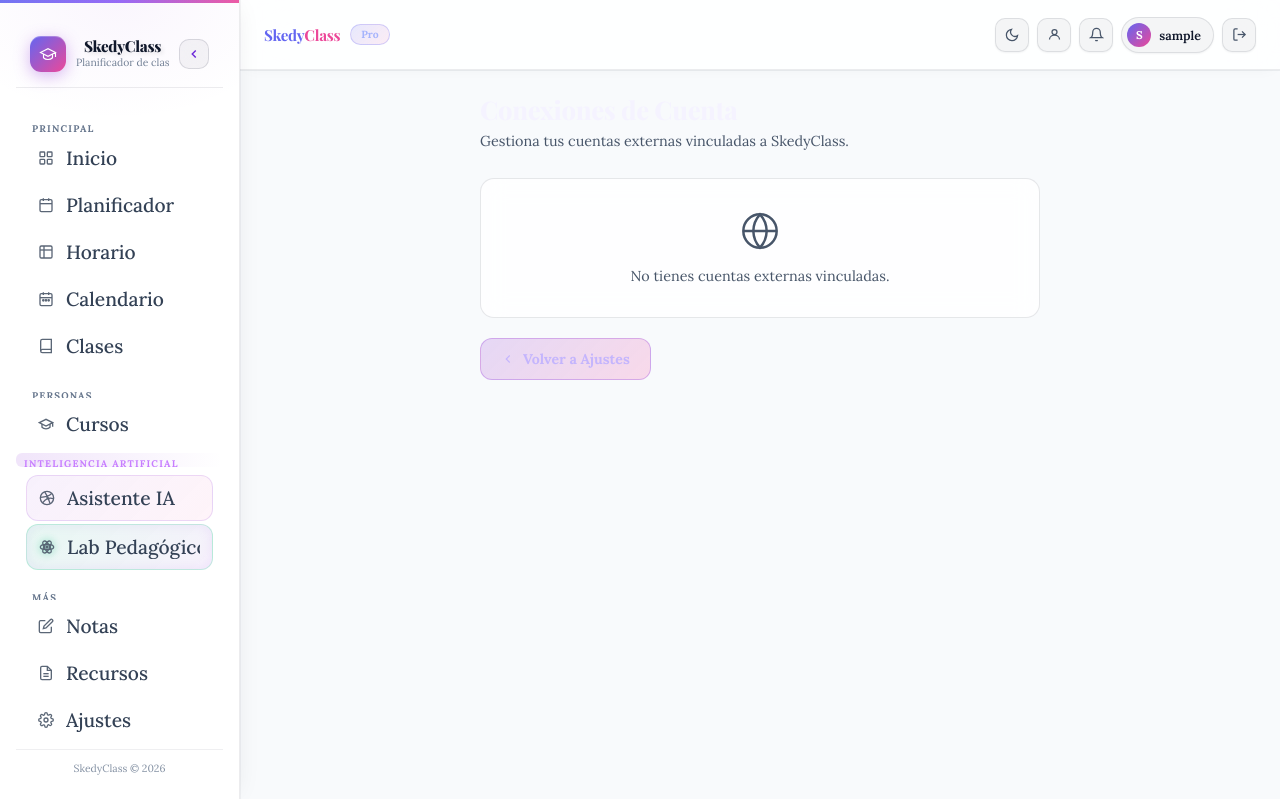
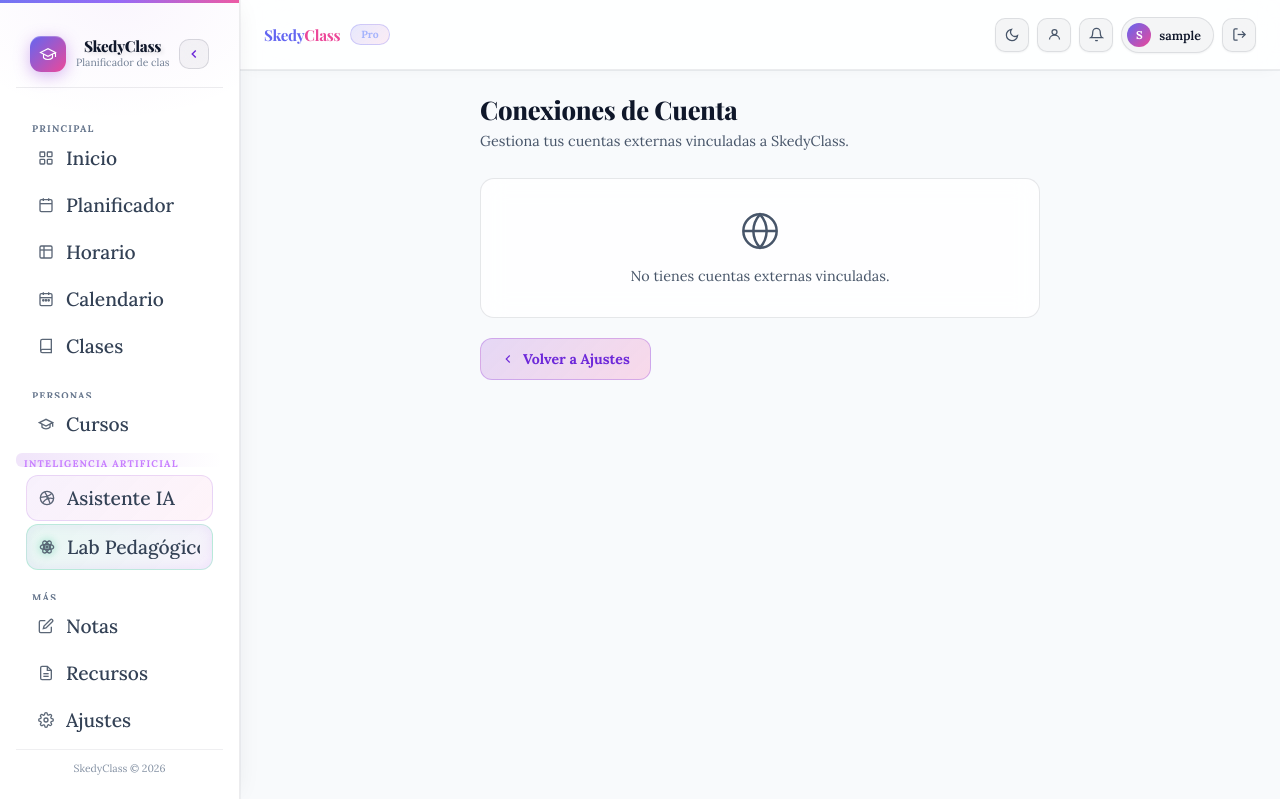
Before and after one commit to Skedyclass/Skedyclass, a Django app: a page that uses planificador/templates/socialaccount/connections.html in a window 1280 px wide. Shown: the top 799 px of the page. Run offline with Django 5.2, Linux system fonts and the light colour scheme; a user stored in the database is signed in; tables that the repository leaves empty hold one stand-in row (values such as "Sample post"); some libraries are stand-ins or nearby versions.

Commit message:
Modo claro en la ultima vista pendiente (conexiones de cuenta)
socialaccount/connections.html era la unica plantilla del shell de la app sin
bloque [data-theme=light]. Sus titulos usaban color inline #f5f3ff (invisible
en claro). Se anade un bloque de overrides Professional Slate. Con esto, las
17 vistas de la app tienen cobertura de modo claro; el oscuro sigue intacto.

Co-Authored-By: Claude Opus 4.8 <noreply@anthropic.com>

```diff
--- a/planificador/templates/socialaccount/connections.html
+++ b/planificador/templates/socialaccount/connections.html
@@ -4,6 +4,12 @@
 {% block title %}Conexiones de Cuenta · SkedyClass{% endblock %}
 
 {% block content %}
+<style>
+/* MODO CLARO (Professional Slate) — esta vista usa colores en estilo inline. */
+[data-theme="light"] [style*="color:#f5f3ff"]{color:#0f172a!important}
+[data-theme="light"] [style*="color:#c4b5fd"]{color:#6d28d9!important}
+[data-theme="light"] [style*="rgba(255,255,255,.06)"]{border-color:#e2e8f0!important}
+</style>
 <div style="max-width:560px;margin:0 auto">
 
   <div style="margin-bottom:28px">
```
